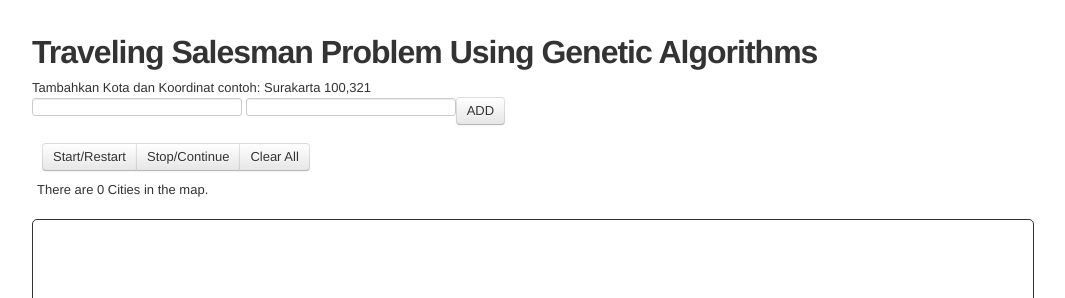
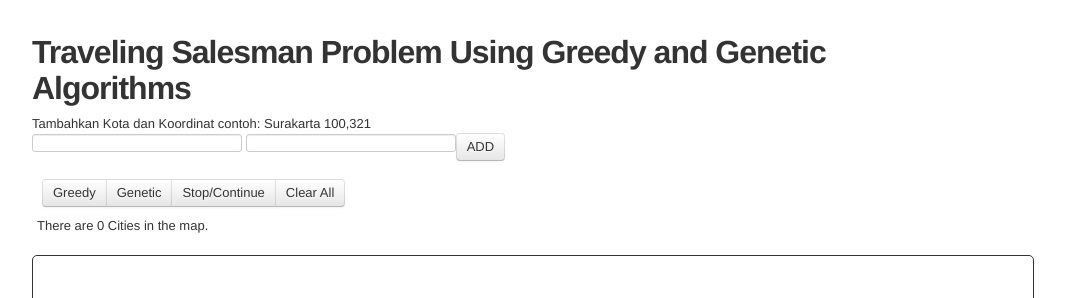
Before and after one commit to mymungit/mymungit.github.io, a plain HTML site: page tsp.html in a window 1280 px wide. Shown: the top 298 px of the page, without its empty margins (138-1203 px from the left). Drawn offline with Linux system fonts and the light colour scheme.

Commit message:
Update tsp.html

```diff
--- a/tsp.html
+++ b/tsp.html
@@ -8,11 +8,12 @@
 	<script type="text/javascript" src="./src/algorithm.js"></script>
 	<script type="text/javascript" src="./src/utils.js"></script>
 	<script type="text/javascript" src="./src/data.js"></script>
+	<script type="text/javascript" src="./src/greedy.js"></script>
     </head>
     <body>
 	<div class="container">
 	    <header>
-		<h1 id="title">Traveling Salesman Problem Using Genetic Algorithms</h1>
+		<h1 id="title">Traveling Salesman Problem Using Greedy and Genetic Algorithms</h1>
 	    </header>
 	    <div class="row-fluid">
 		<form action="" method="post">
@@ -22,7 +23,8 @@
 			<p><a id="addPoint" class="btn" role="button">ADD</a>
 		</form>
 		<div id="control_bottons" class="btn-group row">
-		    <button id="start_btn" class="btn">Start/Restart</button>
+			<button id="start_greedy" class="btn">Greedy</button>
+		    <button id="start_btn" class="btn">Genetic</button>
 		    <button id="stop_btn" class="btn">Stop/Continue</button>
 		    <button id="clear_btn" class="btn">Clear All</button>
 		</div>
```
